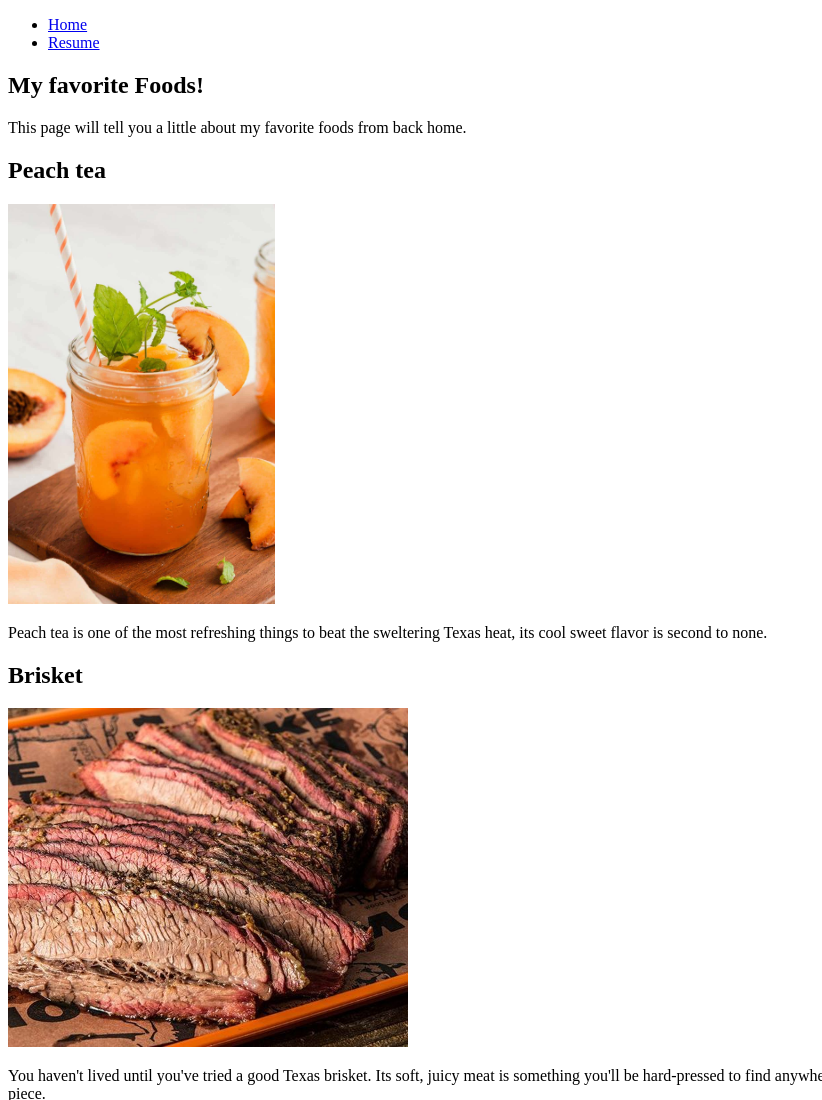
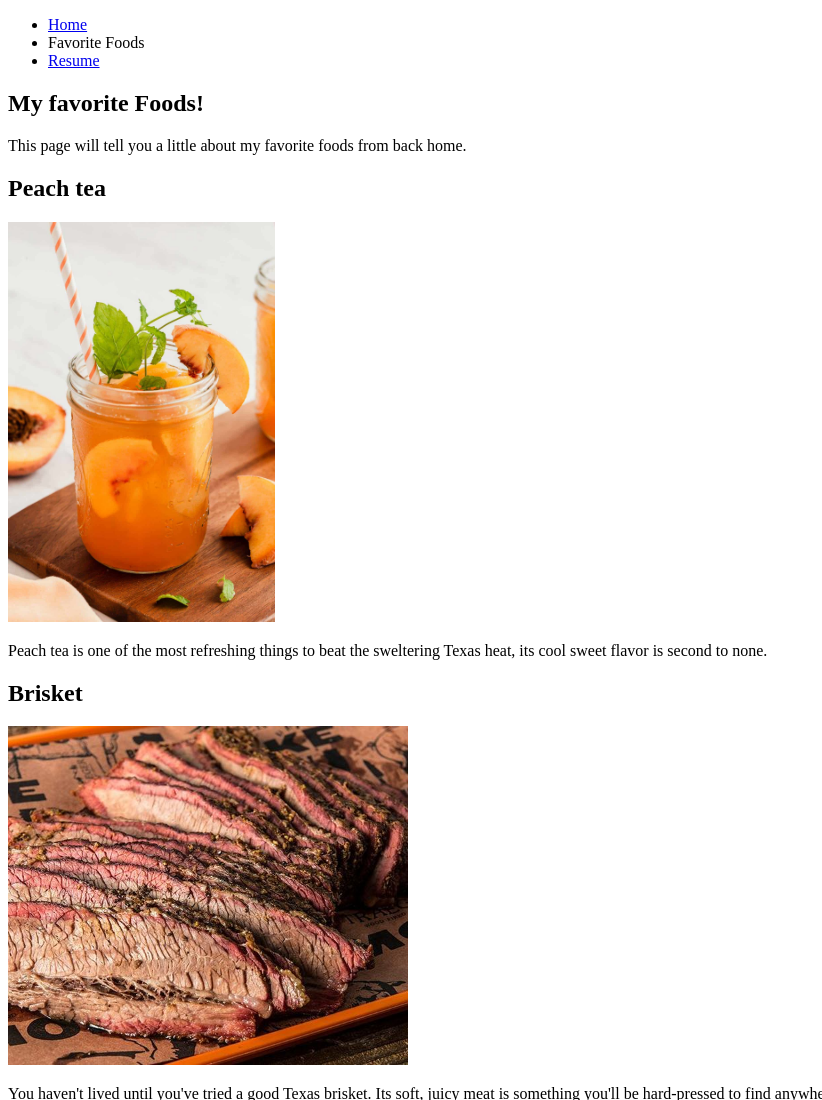
Before and after one commit to TheMannHimself/Project-1, a plain HTML site: page favFoods.html in a window 1280 px wide. Shown: the top 1100 px of the page, without its empty margins (0-822 px from the left). Drawn offline with Linux system fonts and the light colour scheme.

Commit message:
Update favFoods.html
standardized navigation

```diff
--- a/favFoods.html
+++ b/favFoods.html
@@ -11,6 +11,7 @@
   <section id="nav">
     <ul>
       <li><a href="index.html">Home</a></li>
+      <li><a href="favFoods.html"></a>Favorite Foods</li>
       <li><a href="resume.html">Resume</a></li>
     </ul>
   </section>
```
